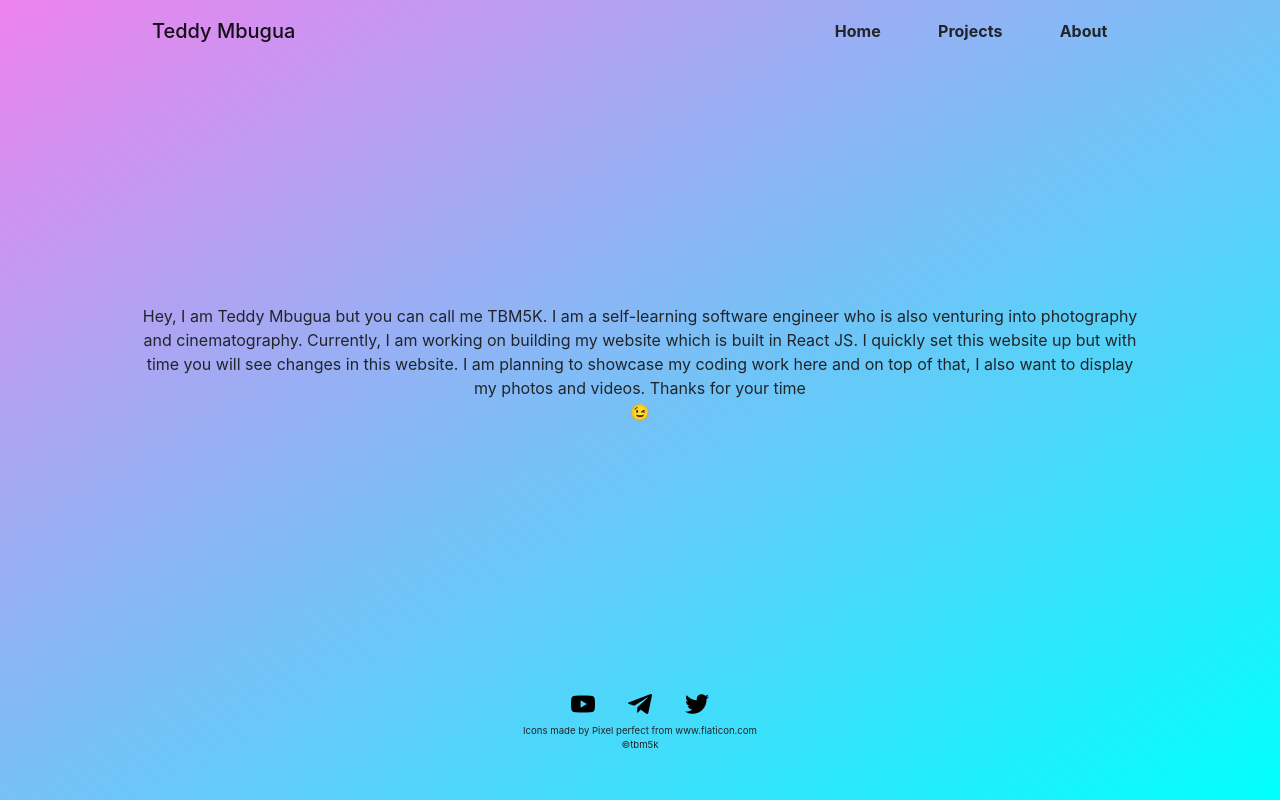
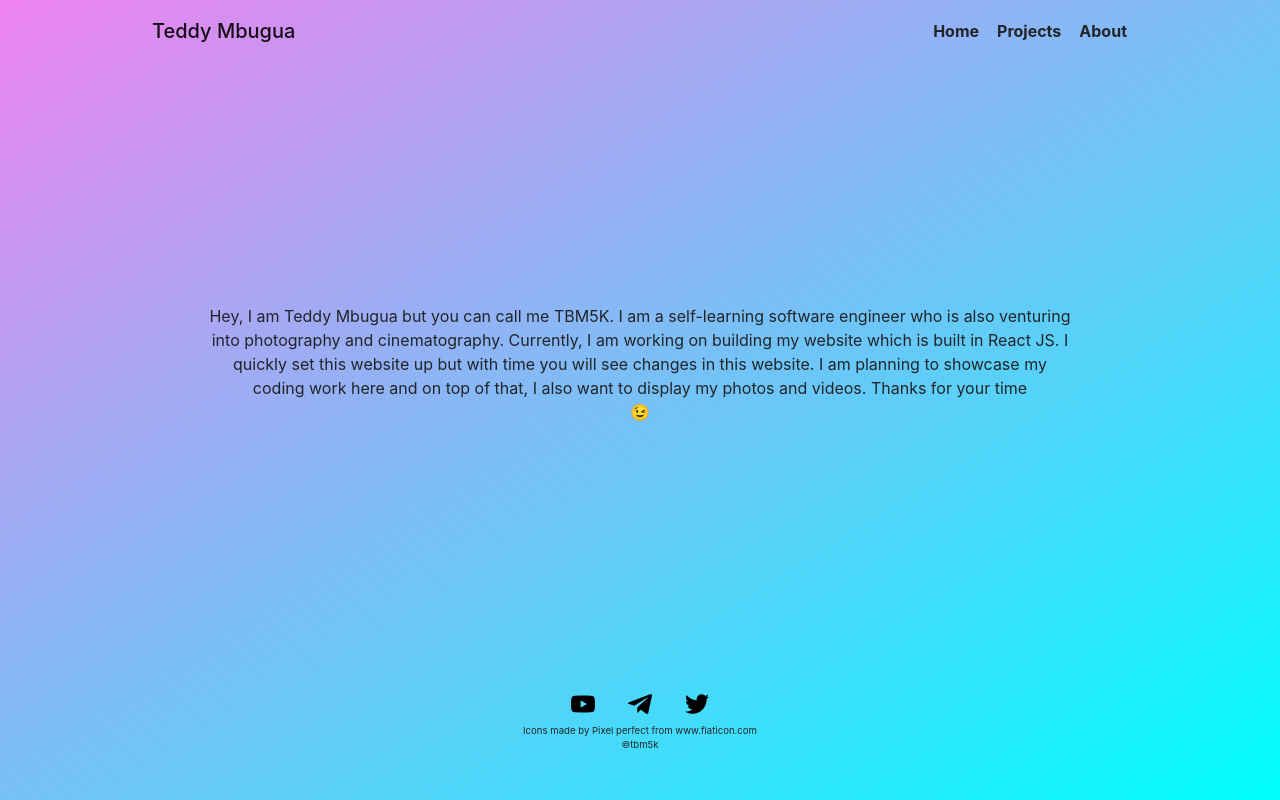
Before and after one commit to tbm5k/my-site, a React (Create React App) app: page / in a window 1280 px wide. Built offline with nearby package versions, Linux system fonts and the light colour scheme.

Commit message:
grid system

```diff
--- a/src/components/Projects.js
+++ b/src/components/Projects.js
@@ -1,9 +1,7 @@
 import React from 'react'
 
 const card = {
-    width: '13rem',
-    marginLeft:'15px',
-    marginBottom:'25px'
+    marginBottom:'30px'
 }
 
 class Projects extends React.Component{
@@ -38,7 +36,7 @@ class Projects extends React.Component{
                     <div className="row">
                             {
                                 this.state.list.map(repo =>
-                                    <div className="col-sm-12 col-md-6 col-lg-4 d-flex justify-content-center">
+                                    <div className="col-sm-12 col-md-6 col-lg-4 d-flex justify-content-center box">
                                         <div className=" card text-left" style={card} key={repo.id}>
                                             <div className="card-body">
                                                 <h5 className="card-title">{repo.name}</h5>
--- a/src/index.css
+++ b/src/index.css
@@ -46,8 +46,11 @@ a{
   align-items: center;
   flex-direction: row;
   justify-content: center;
+  width: 80%;
+}
 
-  padding:20px 0;
+.card{
+  width:262.67px
 }
 
 .card-text{
@@ -60,7 +63,12 @@ a{
 }
 
 .nav-item{
-  margin: 0 5%;
+  margin: 0 5px;
+}
+
+.row{
+  margin-left: 0;
+  margin-right: 0;
 }
 
 /*Dropdown*/
@@ -115,7 +123,7 @@ a{
   border: 10px solid;
   border-color: white transparent transparent transparent;
   right:6px;
-  top:18px;
+  top:8px;
 }
 
 /*Media queries*/
```
